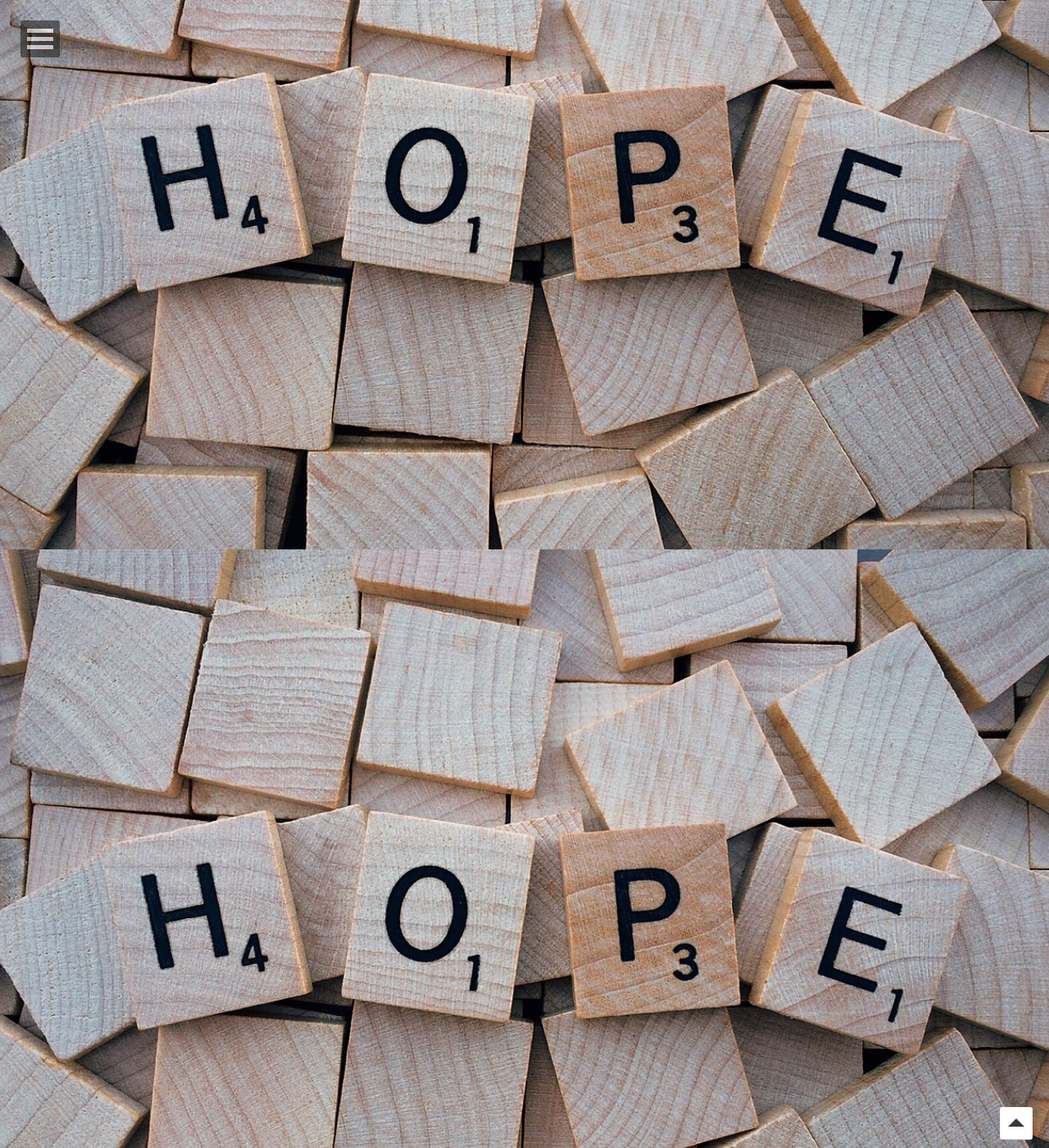
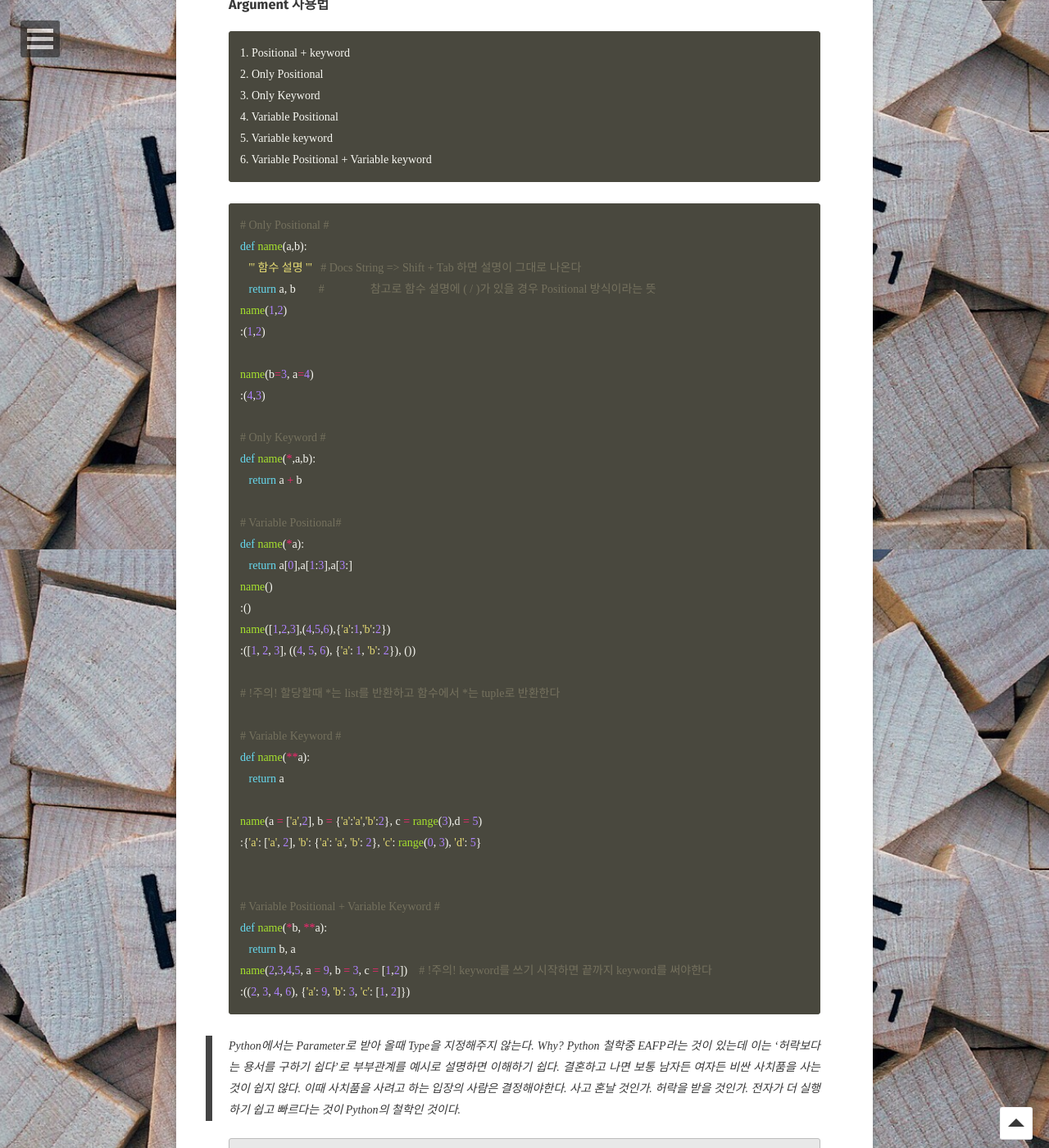
Before and after one commit to Jungjihyuk/JH_Life, a Jekyll site: the page built from _posts/2019-04-29-AILecture.md, in a window 1280 px wide and 1400 px high, scrolled down 19130 px. Shown: the whole window at 82% size. Built offline with Jekyll 4.4.1, drawn with Linux system fonts in a browser that asks for light colours; some web fonts are replaced; comment, search, counter and statistics services are not loaded; some of the changed text lies outside the part shown.

Commit message:
4일차 복습 끝

````diff
--- a/_posts/2019-04-29-AILecture.md
+++ b/_posts/2019-04-29-AILecture.md
@@ -523,6 +523,7 @@
 5. Unpacking
 - Container 쪼개기
 6. Global not local
+- global 이용하여 전역번수 접근, 변경하기 # 추천하지 않는 기능
 ```
 
 * Unpacking 방법은 빅데이터 처리시 많이 쓰인다.
@@ -580,6 +581,24 @@
 
 # 오른쪽에 오는 식은 Container면 모두 가능
 # * (별표)는 나머지를 리스트로 반환, 그리고 * 두 개이상 못씀
+
+#Global not local#
+
+a = 1
+
+def name():
+   global a
+   a += 1
+   return a
+name()
+: 2
+
+def name():
+   a = 1
+   a += 1
+   return a
+# 위 함수와는 같지 않음 / Why? 밑 함수에서는 a를 그냥 재할당한 것임
+
 
 ```
 Packing & Unpacking: &nbsp; [blog](https://python.bakyeono.net/chapter-5-5.html)
@@ -686,3 +705,176 @@
 
 **복습 시간**   17시 45분~ 18시 43분/ 총 58분
 {: .notice}
+
+
+
+
+# 2019년 05월 03일 금요일 네번째 수업
+
+
+### 선언문 2가지
+
+```
+1. 함수선언
+2. 클래스 선언
+```
+
+```python
+def name(arg1, arg2 = 2):
+   pass       # 에러가 나지 않게 형태만 갖추기
+
+name(3)       # 함수 호출(콜)
+: (3,2)
+```
+
+**Argument**  인자로 어떤 데이터 타입도 올 수 있다. 단 튜플을 넣을 때 괄호를 꼭 써줘야 한다
+{: .notice}
+
+> Python의 또다른 장점 'return'문은 생략 가능하다
+
+
+### Parameter vs Argument
+
+Parameter | Argument
+--------|-------
+선언문에서 괄호 안 | 호출문에서 괄호안
+
+
+### Argument 사용법
+
+```
+1. Positional + keyword
+2. Only Positional
+3. Only Keyword
+4. Variable Positional
+5. Variable keyword
+6. Variable Positional + Variable keyword
+```
+
+```python
+# Only Positional #
+def name(a,b):
+   ''' 함수 설명 '''   # Docs String => Shift + Tab 하면 설명이 그대로 나온다
+   return a, b        #                참고로 함수 설명에 ( / )가 있을 경우 Positional 방식이라는 뜻
+name(1,2)
+:(1,2)
+
+name(b=3, a=4)
+:(4,3)
+
+# Only Keyword #
+def name(*,a,b):
+   return a + b
+
+# Variable Positional#
+def name(*a):
+   return a[0],a[1:3],a[3:]
+name()
+:()
+name([1,2,3],(4,5,6),{'a':1,'b':2})
+:([1, 2, 3], ((4, 5, 6), {'a': 1, 'b': 2}), ())
+
+# !주의! 할당할때 *는 list를 반환하고 함수에서 *는 tuple로 반환한다
+
+# Variable Keyword #
+def name(**a):
+   return a
+
+name(a = ['a',2], b = {'a':'a','b':2}, c = range(3),d = 5)
+:{'a': ['a', 2], 'b': {'a': 'a', 'b': 2}, 'c': range(0, 3), 'd': 5}
+
+
+# Variable Positional + Variable Keyword #
+def name(*b, **a):
+   return b, a
+name(2,3,4,5, a = 9, b = 3, c = [1,2])    # !주의! keyword를 쓰기 시작하면 끝까지 keyword를 써야한다
+:((2, 3, 4, 6), {'a': 9, 'b': 3, 'c': [1, 2]})
+```
+
+> Python에서는 Parameter로 받아 올때 Type을 지정해주지 않는다.
+Why? Python 철학중 EAFP라는 것이 있는데 이는 '허락보다는 용서를 구하기 쉽다'로
+부부관계를 예시로 설명하면 이해하기 쉽다.
+결혼하고 나면 보통 남자든 여자든 비싼 사치품을 사는 것이 쉽지 않다.
+이때 사치품을 사려고 하는 입장의 사람은 결정해야한다.
+사고 혼날 것인가.
+허락을 받을 것인가.
+전자가 더 실행하기 쉽고 빠르다는 것이 Python의 철학인 것이다.
+
+**Python Tip1** 파이썬은 오버로딩이 안된다. 즉 같은 함수 이름을 여러개 정의하여 매개변수를 달리하여 사용하는 기법이 허용이 되지 않는다. 파이썬은 오버로딩을 지원하지 않음으로써 속도를 개선했다. 단, 오버라이딩은 사용 가능하다. (매소드 재정의)
+{: .notice}
+
+
+* 오늘의 명언
+<span style="color: orange">자동이 많으면 제약이 많다.</span>
+
+
+### 함수의 특징 3가지
+
+```
+1. return이 반드시 있어야 한다
+- python에서는 return을 생략하면 None을 반환하도록 되어 있다
+2. 함수 안에 또 다른 함수를 선언할 수 있다
+3. Global, Local
+- 함수 안에 없는 값을 return 하게 될 경우 가까운 Global 식별자를 return
+- Global 식별자이름 하게 되면 접근, 수정이 가능하다
+- 함수 밖에서 함수 안의 식별자에 접근, 수정이 불가능하다
+```
+#### 함수안의 함수
+```python
+def a():
+   def b():
+      return 3
+   return b
+
+a()
+:<function __main__.a.<locals>.b()>
+a()()
+:3
+
+def a():
+   def b():
+      return 3
+   return b()
+
+a()
+:3
+
+# 둘의 차이가 있다 위에것은 함수를 리턴하는 것이고 밑에꺼는 함수 안에서 함수를 호출하여 값을 리턴
+```
+
+
+**Python Tip2**  return 값이 있는지 없는지 확인하는 방법 1. type() 2. 값을 저장해서 확인하기
+{: .notice}
+
+**Python Tip3**  함수를 리스트에 넣어서 계산을 편리하게 할 수도 있다.
+{: .notice}
+
+**Python Tip4**  jupyter에서는 두 가지로 호출할 수 있는 함수인지 판단 가능 1. callable 2. 출력
+{: .notice}
+
+**Python Tip5**  Python keyword는 총 35개다.
+{: .notice}
+
+```python
+import keyword
+
+cnt = 0
+for x in keyword.kwlist:
+   cnt += 1
+print(cnt)
+:35
+```
+
+### 신기한 함수
+```python
+import matplotlib.pyplot as plt
+
+plt.plot([1,2,3,4,5],[9,3,7,3,9])
+
+# 설명에서 plot[x] => 여기서 [] 대괄호는 리스트가 아니고 옵션이라는 뜻
+```
+
+
+
+**복습 시간**   17시 28분 ~ / 총
+{: .notice}
````
Also changed, not shown: other parts of _posts/2019-04-29-AILecture.md (+1 -1 lines).
